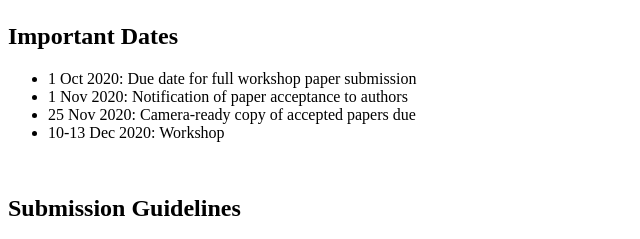
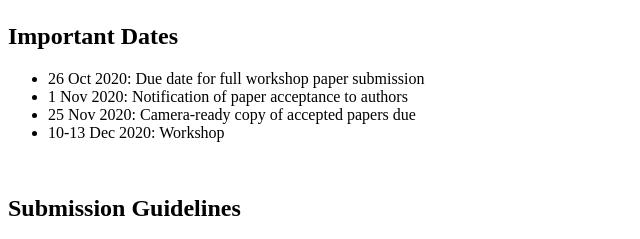
Before and after one commit to simonmssu/simonmssu.github.io, a plain HTML site: page aldd2020-workshop.html in a window 1280 px wide. Shown: the part 802-1041 px from the top of the page, 0-640 px from the left. Drawn offline with Linux system fonts and the light colour scheme.

Commit message:
Update aldd2020-workshop.html
revised paper due date

```diff
--- a/aldd2020-workshop.html
+++ b/aldd2020-workshop.html
@@ -88,7 +88,7 @@
                         blur:fpfTEe;Mf6qBf:jbFSOd;Wliphb:SzACGe;"
                         tabindex="-1">Important Dates</h2>
                       <ul>
-                        <li>1 Oct 2020: Due date for full workshop paper submission</li>
+                        <li>26 Oct 2020: Due date for full workshop paper submission</li>
                         <li>1 Nov 2020: Notification of paper acceptance to authors</li>
                         <li>25 Nov 2020: Camera-ready copy of accepted papers due</li>
 			<li>10-13 Dec 2020: Workshop</li>
```
